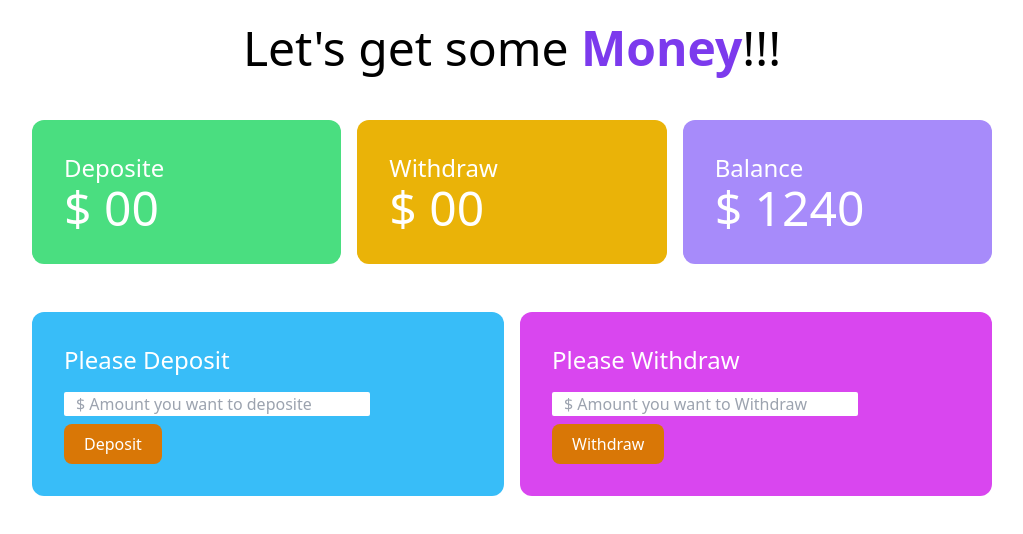
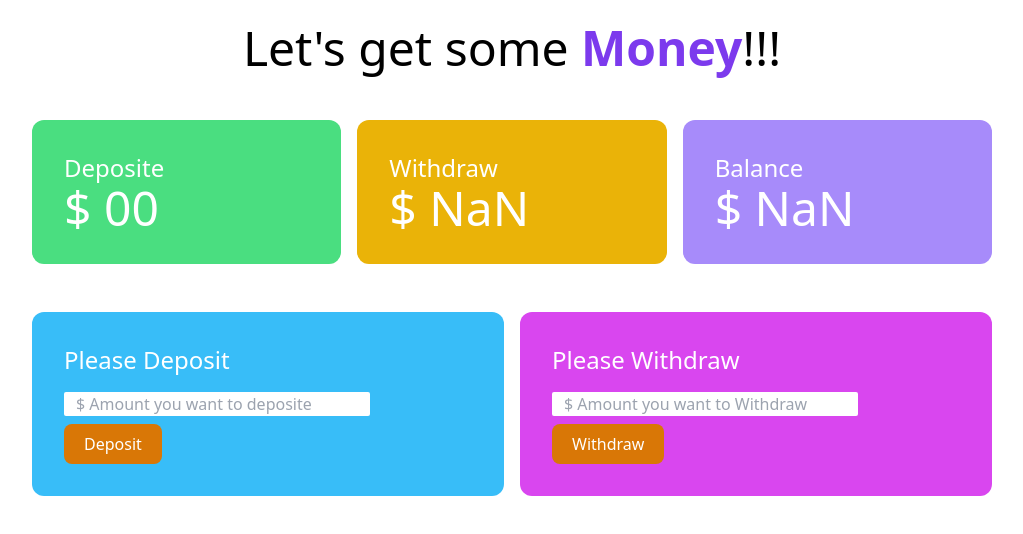
Before and after one commit to kamruzzaman-leeon/Baap-er-bank, a plain HTML site: page bank.html in a window 1280 px wide. Both pictures are taken after a click on the button "Withdraw". Shown: the whole page, without its empty margins (128-1151 px from the left). Drawn offline with nearby package versions, Linux system fonts and the light colour scheme.

Commit message:
withdraw added

```diff
--- a/bank.html
+++ b/bank.html
@@ -48,7 +48,7 @@
                     <h4 class="text-2xl mb-4 text-white">Please Withdraw</h4>
 
 
-                    <input class="w-9/12 block mb-2 px-3 rounded-sm" type="email" name="" id="userEmail"
+                    <input class="w-9/12 block mb-2 px-3 rounded-sm" type="text" name="" id="withdraw-field"
                         placeholder="$ Amount you want to Withdraw">
 
                     <button id="btn-withdraw"
@@ -60,6 +60,7 @@
         </section>
     </main>
     <script src="deposit.js"></script>
+    <script src="withdraw.js"></script>
 </body>
 
 </html>
--- a/withdraw.js
+++ b/withdraw.js
@@ -0,0 +1,39 @@
+/*
+1. add event handler with the withdraw button
+2. get the withdraw amount from the withdraw input field
+2-5. also make sure to convert the input into a number by using parseFloat
+3. Get previous withdraw total
+4. calculate total withdeaw amount
+4-5. set total withdraw amount
+*/
+
+// step-1
+document.getElementById('btn-withdraw').addEventListener('click', () => {
+    // step-2
+    const withdrawField = document.getElementById('withdraw-field');
+    //step -2.5
+    const newWithdrawAmountString = withdrawField.value;
+    const newWithdrawAmount = parseFloat(newWithdrawAmountString);
+
+    //step-3
+    const previouswithdrawElement = document.getElementById('withdraw-total');
+    const previouswithdrawstring = previouswithdrawElement.innerText;
+    const previouswithdraw = parseFloat(previouswithdrawstring);
+
+    //step-4
+    const totalWithdraw = newWithdrawAmount + previouswithdraw;
+    previouswithdrawElement.innerText = totalWithdraw;
+
+    // step - 4.5
+    const balanceTotalElement = document.getElementById('balance-total');
+    const previousBalanceTotalString = balanceTotalElement.innerText;
+    const previousBalaceTotal = parseFloat(previousBalanceTotalString);
+
+    const currentBalanceTotal = previousBalaceTotal - newWithdrawAmount;
+
+    balanceTotalElement.innerText = currentBalanceTotal;
+
+    //step-7
+    withdrawField.value='';
+
+})
```
